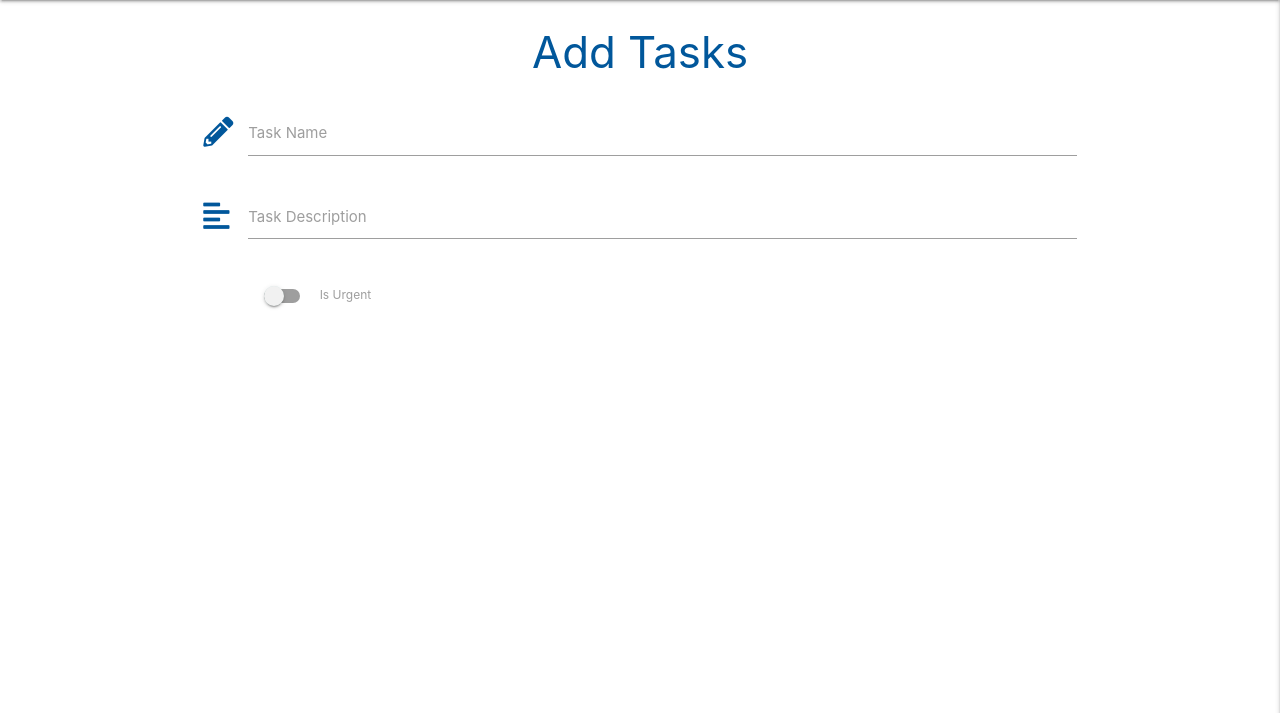
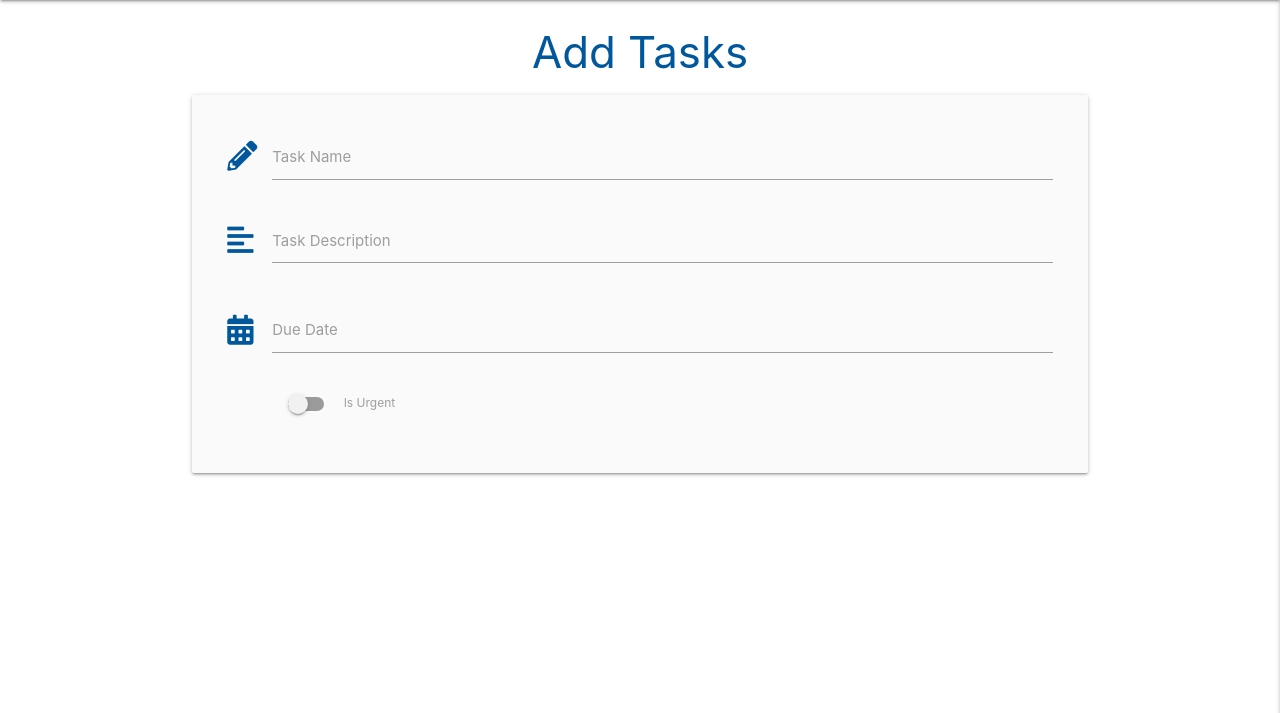
Before and after one commit to Mr-Smyth/flask-task-manager, a Flask app: page /add_task in a window 1280 px wide. Shown: the part 64-777 px from the top of the page. Run offline with Flask 2, Linux system fonts and the light colour scheme; some libraries are stand-ins or nearby versions.

Commit message:
Add calendar date picker to add_task page

```diff
--- a/static/js/script.js
+++ b/static/js/script.js
@@ -9,4 +9,6 @@ document.addEventListener("DOMContentLoaded", function () {
     var instances = M.Collapsible.init(elems);
     var elems = document.querySelectorAll('.tooltipped');
     var instances = M.Tooltip.init(elems);
+    var elems = document.querySelectorAll('.datepicker');
+    var instances = M.Datepicker.init(elems, {format: "dd mmmm, yyyy", yearRange: 3, showClearBtn: true, i18n: {done: "Select"}});
 });
--- a/templates/add_task.html
+++ b/templates/add_task.html
@@ -3,7 +3,7 @@
 
     <h3 class="light-blue-text text-darken-4 center-align">Add Tasks</h3>
 
-	<div class="row">
+	<div class="row card-panel grey lighten-5">
 		<form class="col s12" method="POST" action="">
 			<div class="row">
                 <!-- TASK NAME -->
@@ -19,6 +19,12 @@
 					<textarea id="task_description" name="task_description" minlength="5"
                     maxlength="200" class="materialize-textarea validate" required></textarea>
 					<label for="task_description">Task Description</label>
+				</div>
+                <!-- DUE DATE SELECTION -->
+				<div class="input-field col s12">
+					<i class="fas fa-calendar-alt prefix light-blue-text text-darken-4"></i>
+					<input id="due_date" name="due_date" type="text" class="datepicker validate" required>
+					<label for="due_date">Due Date</label>
 				</div>
                 <!-- TASK IS URGENT TOGGLE -->
 				<div class="row input-field col s12">
```
